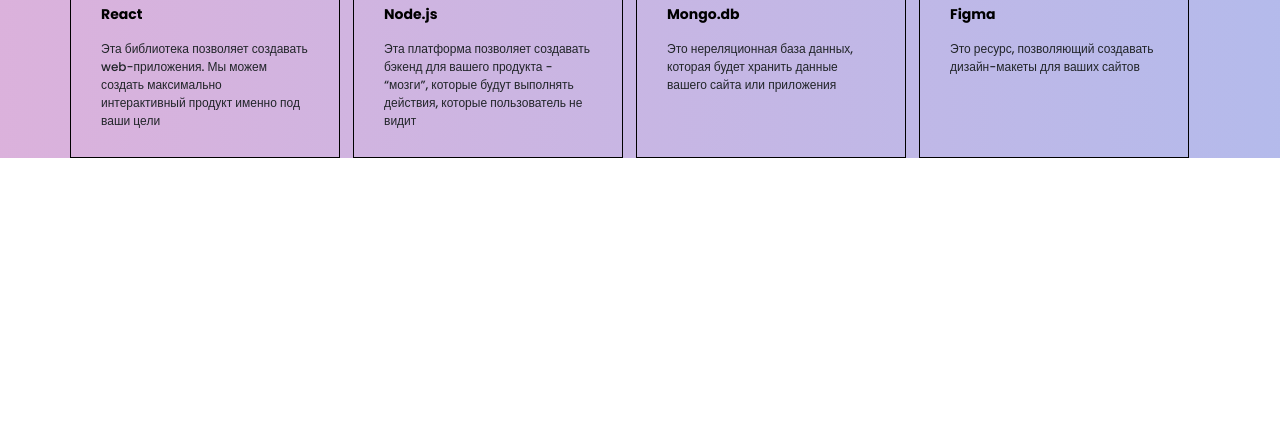
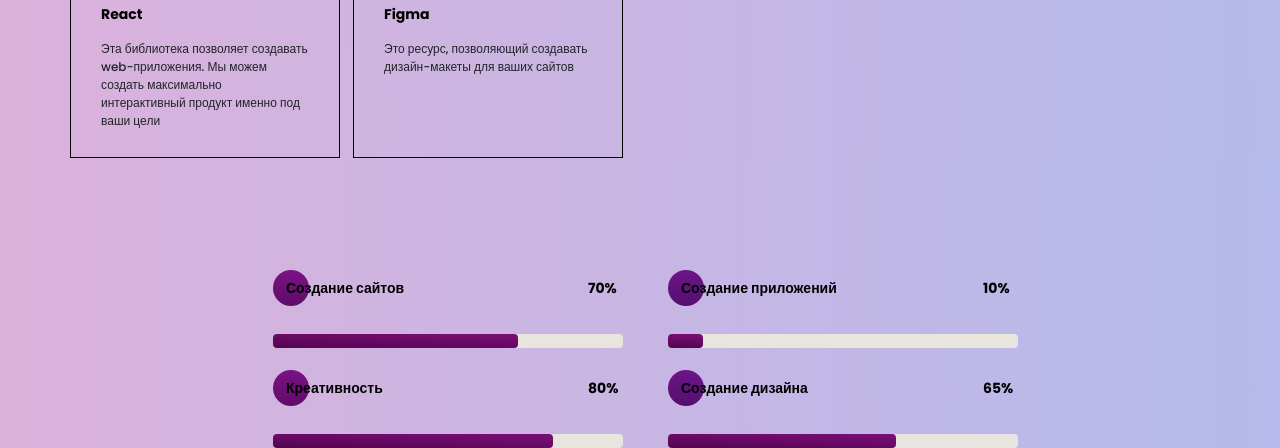
Before and after one commit to anna-webdev/portfolio, a website: page src/index.html in a window 1280 px wide. Shown: the part 2913-3361 px from the top of the page. Before the commit the page ends 3071 px from the top, so only its background shows below. Drawn offline with nearby package versions, Linux system fonts and the light colour scheme; files that its build step writes are made by us from their sources; files whose address does not match are found by name.

Commit message:
Коммит от 8.12, скрипт пересчета процентов + изменения в тексте обо мне

```diff
--- a/src/index.html
+++ b/src/index.html
@@ -110,7 +110,7 @@
                     <h2 class="about__title title title_fs16 title_black">Про меня</h2>
                     <div class="title title_black">Меня зовут Анна</div>
                     <div class="divider"></div>
-                    <div class="about__text">Я - начинающий web-разработчик. Пока что в моем арсенале есть самые базовые знания, навыки и инструменты, но даже с помощью них я могу создать для Вас качественный продукт. Я очень люблю учиться, поэтому каждый день продолжаю узнавать новое и совершенствоваться в сфере web-разработки.</div>
+                    <div class="about__text">Я занимаюсь web-разработкой и web-дизайном. С помощью тех знаний, навыков и инструментов, которые есть в моём арсенале, я могу создать для Вас качественный продукт. Я очень люблю учиться, поэтому каждый день продолжаю узнавать новое и совершенствоваться в сфере web-разработки и web-дизайна.</div>
                 </div>
 
                 <div class="about__skills">
@@ -124,7 +124,7 @@
                         </div>
                     </div>
 
-                    <div class="about__skills-item">
+                   <!--  <div class="about__skills-item">
                         <div class="about__skills-circle">
                             <img src="icons/about_me/Mobile dev.svg" alt="mob-dev">
                         </div>
@@ -132,7 +132,7 @@
                             <div class="title title_fs14 title_black">Разработка приложений</div>
                             <div class="about__skills-text">Lorem ipsum dolor sit amet, consectetur adipiscing elit, sed do eiusmod tempor incididunt ut labore et dolore magna aliqua.</div>
                         </div>
-                    </div>
+                    </div> -->
 
                     <div class="about__skills-item">
                         <div class="about__skills-circle">
@@ -295,7 +295,7 @@
 
                 </div>
 
-                <div class="usage__item">
+                <!-- <div class="usage__item">
 
                     <div class="usage__item-icon">
                         <img src="icons/skills/Node.js.svg" alt="node.js">
@@ -321,7 +321,7 @@
                         </div>
                     </div>
 
-                </div>
+                </div> -->
 
                 <div class="usage__item">
 
@@ -342,6 +342,33 @@
         </div>
     </section>
 
+    <section class="rating">
+        <div class="container">
+            <div class="rating__wrapper">
+                <div class="rating__item">
+                    <div class="title title_black title_fs14 rating__item-text">Создание сайтов</div>
+                    <div class="title title_black title_fs14 rating__item-number">70%</div>
+                    <div class="rating__item-line"><div class="rating__item-color"></div></div>
+                </div>
+                <div class="rating__item">
+                    <div class="title title_black title_fs14 rating__item-text">Создание приложений</div>
+                    <div class="title title_black title_fs14 rating__item-number">10%</div>
+                    <div class="rating__item-line"><div class="rating__item-color"></div></div>
+                </div>
+                <div class="rating__item">
+                    <div class="title title_black title_fs14 rating__item-text">Креативность</div>
+                    <div class="title title_black title_fs14 rating__item-number">80%</div>
+                    <div class="rating__item-line"><div class="rating__item-color"></div></div>
+                </div>
+                <div class="rating__item">
+                    <div class="title title_black title_fs14 rating__item-text">Создание дизайна</div>
+                    <div class="title title_black title_fs14 rating__item-number">65%</div>
+                    <div class="rating__item-line"><div class="rating__item-color"></div></div>
+                </div>
+            </div>
+        </div>
+    </section>
+
 
    <script src="js/script.js"></script>
 </body>
--- a/src/js/script.js
+++ b/src/js/script.js
@@ -9,3 +9,11 @@
 closeElem.addEventListener('click', () => {
     menu.classList.remove('active');
 });
+
+
+const numbers = document.querySelectorAll('.rating__item-number'),
+    lines = document.querySelectorAll('.rating__item-line .rating__item-color');
+
+numbers.forEach((item, i) => {
+    lines[i].style.width = item.innerHTML;
+});
--- /dev/null
+++ b/src/sass/blocks/_rating.scss
@@ -0,0 +1,41 @@
+.rating {
+    padding-top: 120px;
+    background: linear-gradient(89.51deg, rgba(151, 19, 146, 0.33) -4.1%, rgba(20, 48, 198, 0.33) 106.39%);
+    &__wrapper {
+        margin-left: 203px;
+        display: grid;
+        grid-template-columns: repeat(2, 350px);
+        grid-template-rows: repeat(2, minmax(70px, auto));
+        grid-auto-columns: 350px;
+        column-gap: 45px;
+        row-gap: 30px;
+    }
+    &__item {
+        position: relative;
+        display: grid;
+        grid-template-columns: 170px 35px;
+        grid-template-rows: 21px 14px;
+        justify-content: space-between;
+        align-content: space-between;
+        &-text {
+            position: relative;
+            padding-left: 13px;
+            @include before_circle;
+            &:before {
+                top: -8px;
+            }
+        }
+        &-line {
+            grid-column: 1/3;
+            width: 100%;
+            height: 14px;
+            background: #E8E4DE;
+            border-radius: 4px;
+        }
+        &-color {
+            height: 14px;
+            background: $main-color;
+            border-radius: 4px;
+        }
+    }
+}
--- a/src/sass/style.scss
+++ b/src/sass/style.scss
@@ -11,9 +11,10 @@
 @import 'blocks/me';
 @import 'blocks/resume';
 @import 'blocks/usage';
+@import 'blocks/rating';
 
 
-/* @import 'blocks/me'; */
+
 
 * {
     font-family: 'Poppins', sans-serif;
```
Also changed, not shown: dist/css/style.min.css, dist/index.html, dist/js/script.js.
